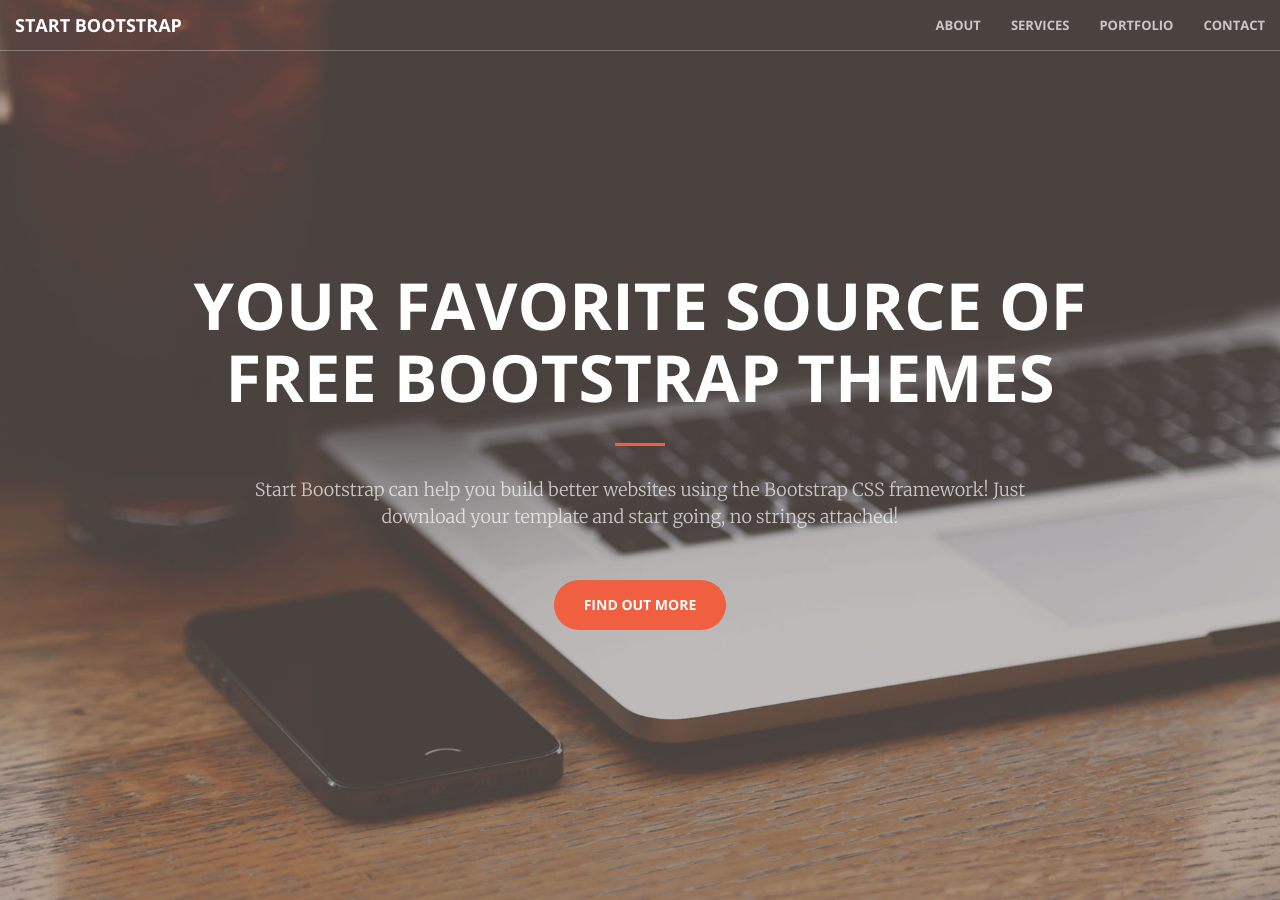
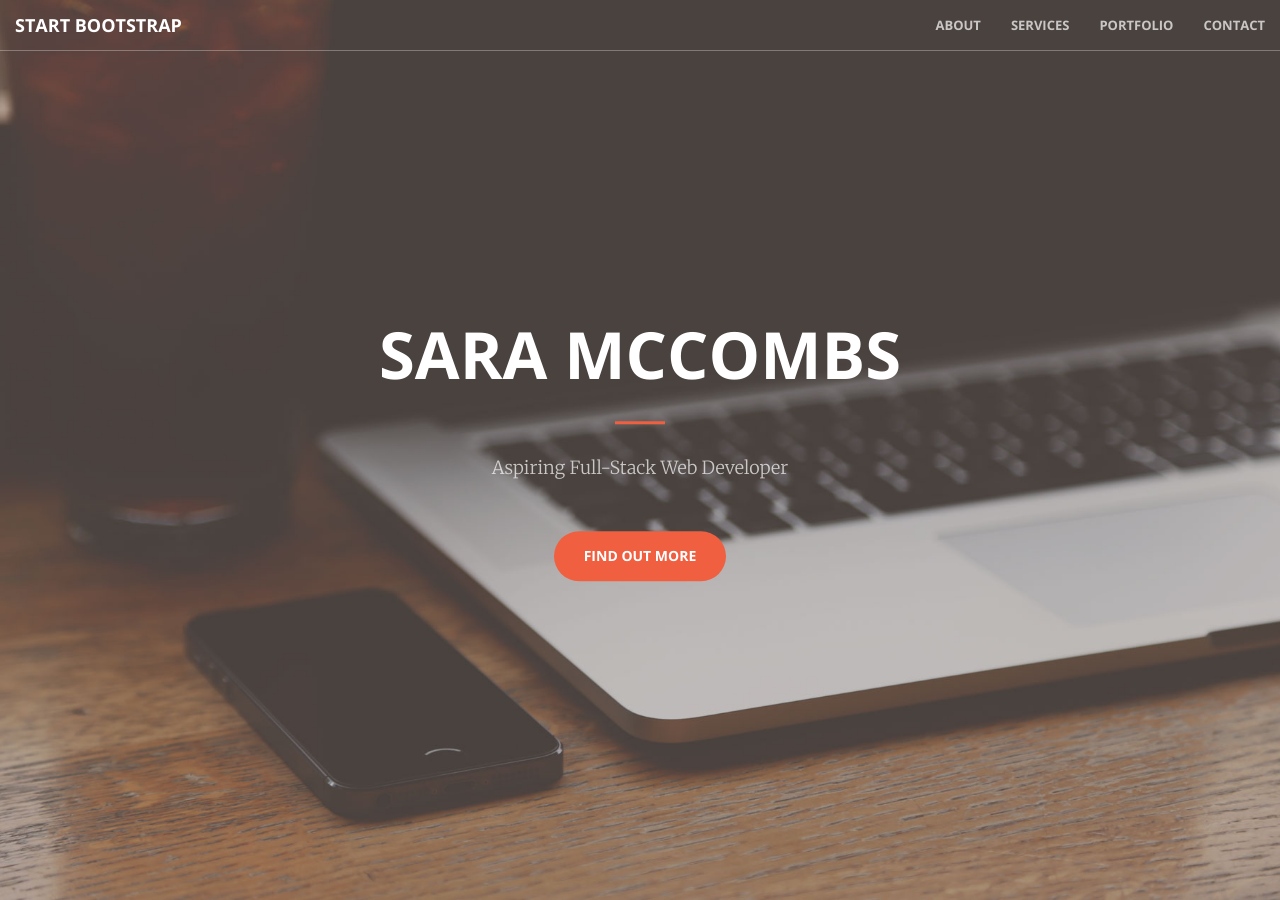
Before and after one commit to kierblk/saramccombs.github.io, a Jekyll site: the page built from index.html, in a window 1280 px wide and 900 px high. Built offline with Jekyll 4.4.1, drawn with Linux system fonts in a browser that asks for light colours.

Commit message:
updated header

```diff
--- a/_includes/header.html
+++ b/_includes/header.html
@@ -1,9 +1,9 @@
 <header>
     <div class="header-content">
         <div class="header-content-inner">
-            <h1>Your Favorite Source of Free Bootstrap Themes</h1>
+            <h1>Sara McCombs</h1>
             <hr>
-            <p>Start Bootstrap can help you build better websites using the Bootstrap CSS framework! Just download your template and start going, no strings attached!</p>
+            <p>Aspiring Full-Stack Web Developer</p>
             <a href="#about" class="btn btn-primary btn-xl page-scroll">Find Out More</a>
         </div>
     </div>
```
